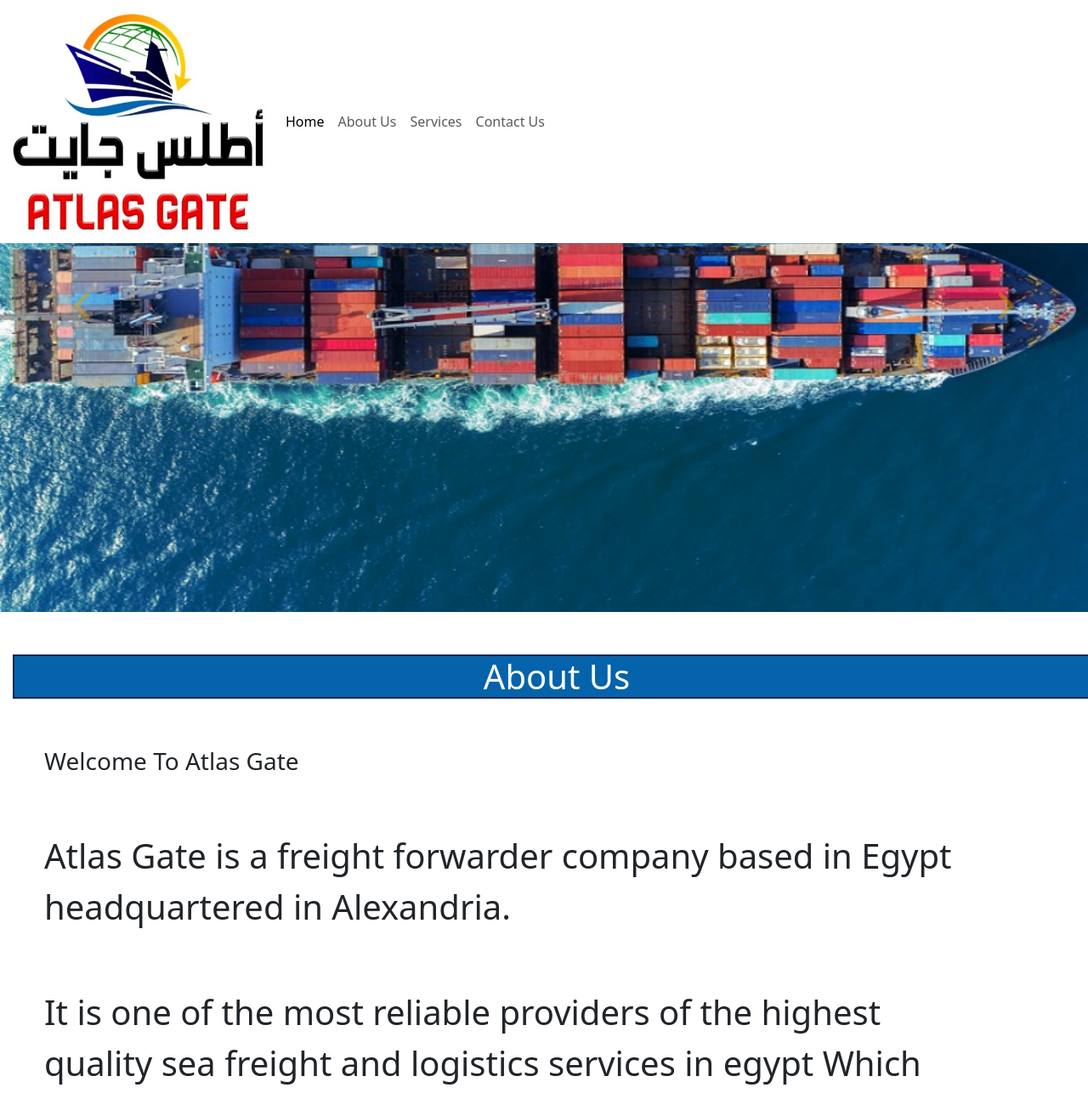
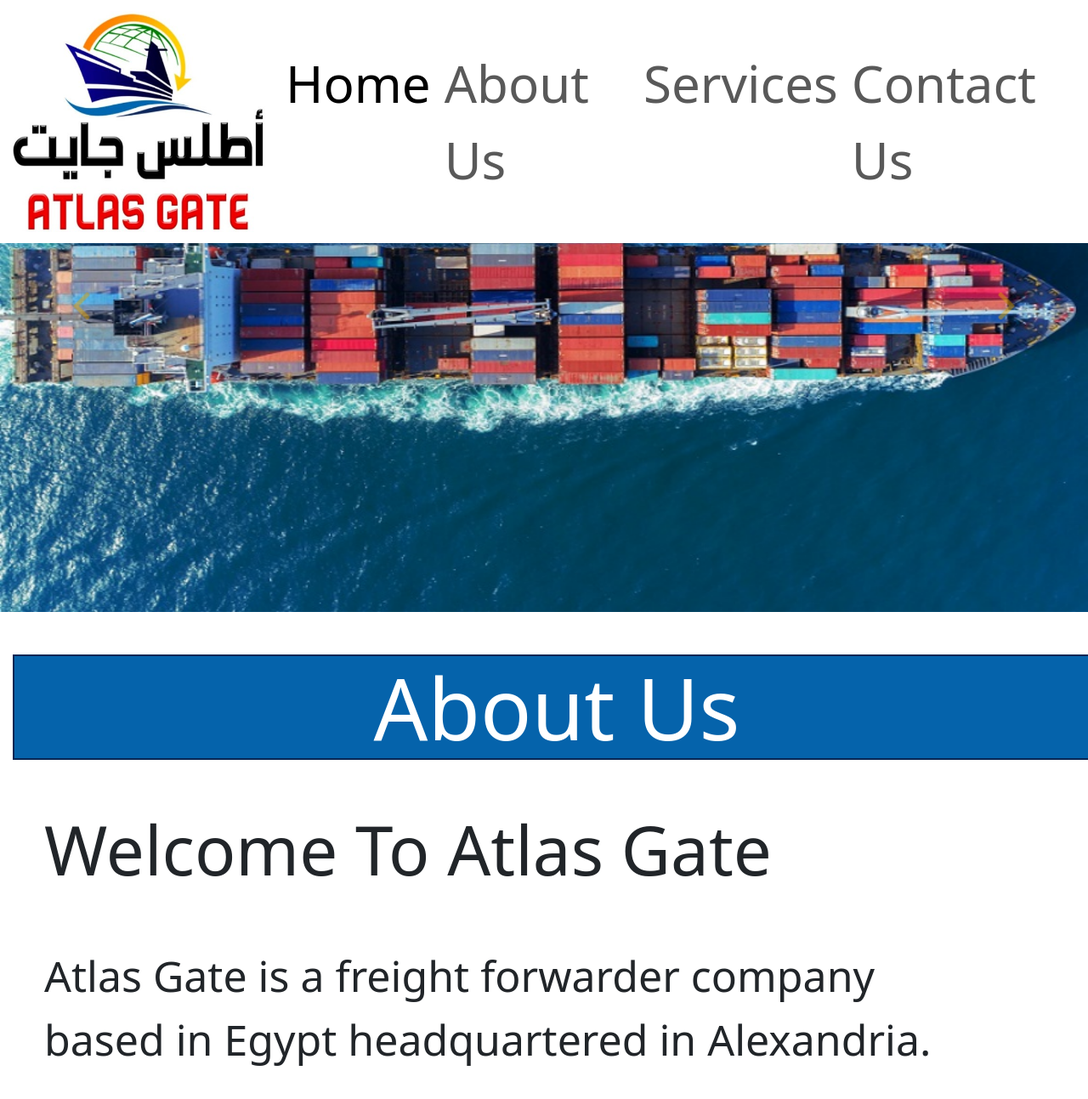
Before and after one commit to mourad132/atlas-gate, a plain HTML site: page index.html in a window 1280 px wide. Shown: the top 1293 px of the page at 85% size. Drawn offline with nearby package versions, Linux system fonts and the light colour scheme.

Commit message:
Update index.css

```diff
--- a/index.css
+++ b/index.css
@@ -92,7 +92,7 @@ p {
     margin-top: 50px;
     padding: 7px;
     width: 90%;
-    font-size: 40px;
+    font-size: 50px;
 }
 
 .card {
@@ -128,6 +128,7 @@ footer {
     color: white;
     border: 2px solid #072654;
     margin-bottom: 50px;
+    font-size: 100px;
 }
 
 .about {
@@ -183,3 +184,11 @@ footer {
     align-content: center;
     align-items: center;
 }
+
+h3 {
+    font-size: 80px;
+}
+
+.nav-link {
+    font-size: 60px;
+}
```
